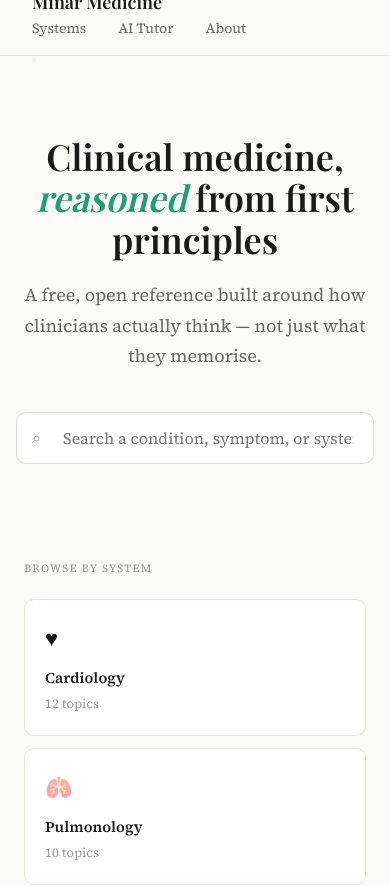
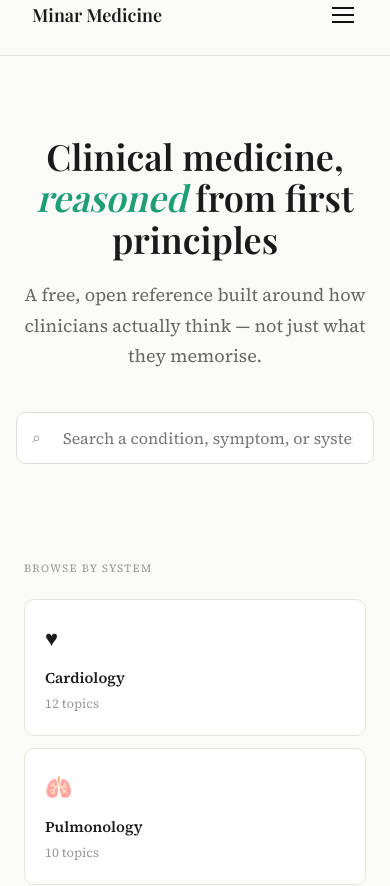
Before and after one commit to muhammadtoor702-blip/minar-medicine, a Next.js app: page / in a window 390 px wide. Shown: the top 886 px of the page. Built offline with nearby package versions, Linux system fonts and the light colour scheme; a web font is replaced by a local one.

Commit message:
Update _app.tsx

```diff
--- a/pages/_app.tsx
+++ b/pages/_app.tsx
@@ -1,50 +1,62 @@
 import type { AppProps } from 'next/app'
 import Link from 'next/link'
-import { useState } from 'react'
+import { useState, useEffect } from 'react'
 import '../styles/globals.css'
 
 export default function App({ Component, pageProps }: AppProps) {
   const [menuOpen, setMenuOpen] = useState(false)
+  const [isMobile, setIsMobile] = useState(false)
+
+  useEffect(() => {
+    const check = () => setIsMobile(window.innerWidth < 768)
+    check()
+    window.addEventListener('resize', check)
+    return () => window.removeEventListener('resize', check)
+  }, [])
 
   return (
     <>
-      <nav className="nav">
-        <div className="flex items-center justify-between w-full">
+      <nav className="nav" style={{ flexDirection: 'column', alignItems: 'stretch' }}>
+        <div style={{ display: 'flex', alignItems: 'center', justifyContent: 'space-between', width: '100%' }}>
           <Link href="/" className="nav-brand" onClick={() => setMenuOpen(false)}>
             Minar Medicine
           </Link>
 
           {/* Desktop links */}
-          <div className="nav-links hidden md:flex items-center gap-6">
+          {!isMobile && (
+            <div className="nav-links" style={{ display: 'flex', alignItems: 'center', gap: '1.5rem' }}>
               <Link href="/systems">Systems</Link>
               <a href="https://minar-medicine-ai.vercel.app/chat" target="_blank" rel="noopener noreferrer">AI Tutor</a>
               <Link href="/about">About</Link>
             </div>
+          )}
 
           {/* Hamburger button - mobile only */}
+          {isMobile && (
             <button
-            className="md:hidden flex flex-col justify-center items-center w-8 h-8 gap-1.5"
               onClick={() => setMenuOpen(!menuOpen)}
               aria-label="Toggle menu"
+              style={{ background: 'none', border: 'none', cursor: 'pointer', padding: '4px', display: 'flex', flexDirection: 'column', gap: '5px' }}
             >
               {menuOpen ? (
                 <span style={{ fontSize: '20px', lineHeight: 1, color: '#111' }}>✕</span>
               ) : (
                 <>
-                <span className="block w-6 h-0.5 bg-gray-800"></span>
-                <span className="block w-6 h-0.5 bg-gray-800"></span>
-                <span className="block w-6 h-0.5 bg-gray-800"></span>
+                  <span style={{ display: 'block', width: '22px', height: '2px', background: '#111' }}></span>
+                  <span style={{ display: 'block', width: '22px', height: '2px', background: '#111' }}></span>
+                  <span style={{ display: 'block', width: '22px', height: '2px', background: '#111' }}></span>
                 </>
               )}
             </button>
+          )}
         </div>
 
         {/* Mobile dropdown */}
-        {menuOpen && (
-          <div className="md:hidden w-full border-t border-gray-100 mt-3 pt-3 flex flex-col gap-4 pb-2">
-            <Link href="/systems" onClick={() => setMenuOpen(false)} className="text-sm text-gray-700">Systems</Link>
-            <a href="https://minar-medicine-ai.vercel.app/chat" target="_blank" rel="noopener noreferrer" onClick={() => setMenuOpen(false)} className="text-sm text-gray-700">AI Tutor</a>
-            <Link href="/about" onClick={() => setMenuOpen(false)} className="text-sm text-gray-700">About</Link>
+        {isMobile && menuOpen && (
+          <div style={{ borderTop: '1px solid #eee', marginTop: '12px', paddingTop: '12px', display: 'flex', flexDirection: 'column', gap: '16px', paddingBottom: '8px' }}>
+            <Link href="/systems" onClick={() => setMenuOpen(false)} style={{ fontSize: '15px', color: '#333' }}>Systems</Link>
+            <a href="https://minar-medicine-ai.vercel.app/chat" target="_blank" rel="noopener noreferrer" onClick={() => setMenuOpen(false)} style={{ fontSize: '15px', color: '#333' }}>AI Tutor</a>
+            <Link href="/about" onClick={() => setMenuOpen(false)} style={{ fontSize: '15px', color: '#333' }}>About</Link>
           </div>
         )}
       </nav>
```
Lines whose indentation alone changed are shown as unchanged.
